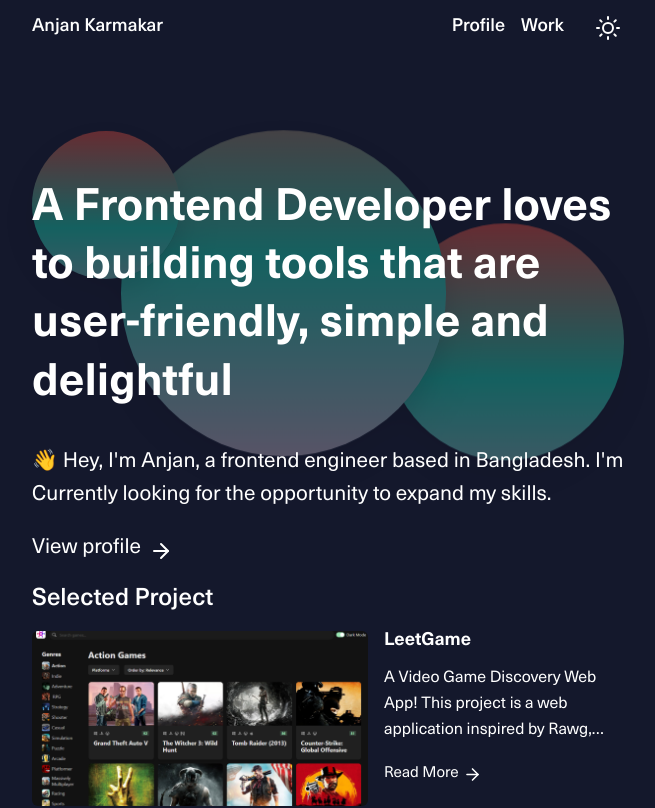
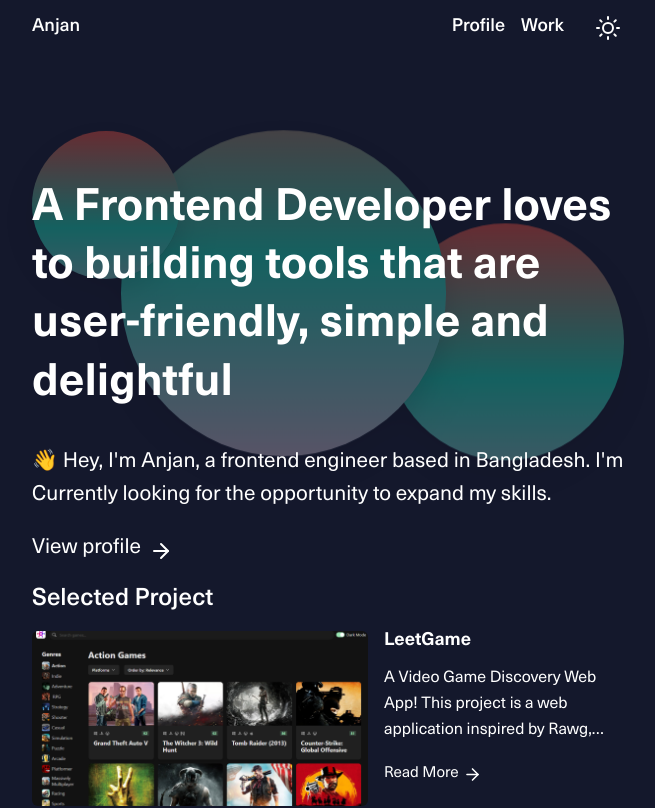
Before and after one commit to 47anjan/personal-portfolio, a React (Vite) app: page / in a window 1280 px wide. Shown: the top 808 px of the page, without its empty margins (312-967 px from the left). Built offline with nearby package versions, Linux system fonts and the light colour scheme.

Commit message:
Update Logo.jsx

```diff
--- a/src/components/Logo/Logo.jsx
+++ b/src/components/Logo/Logo.jsx
@@ -2,7 +2,7 @@ import { Link } from "react-router-dom";
 import styled from "styled-components";
 
 const Logo = () => {
-  return <Wrapper to={"/"}>Anjan Karmakar</Wrapper>;
+  return <Wrapper to={"/"}>Anjan</Wrapper>;
 };
 
 const Wrapper = styled(Link)`
```
